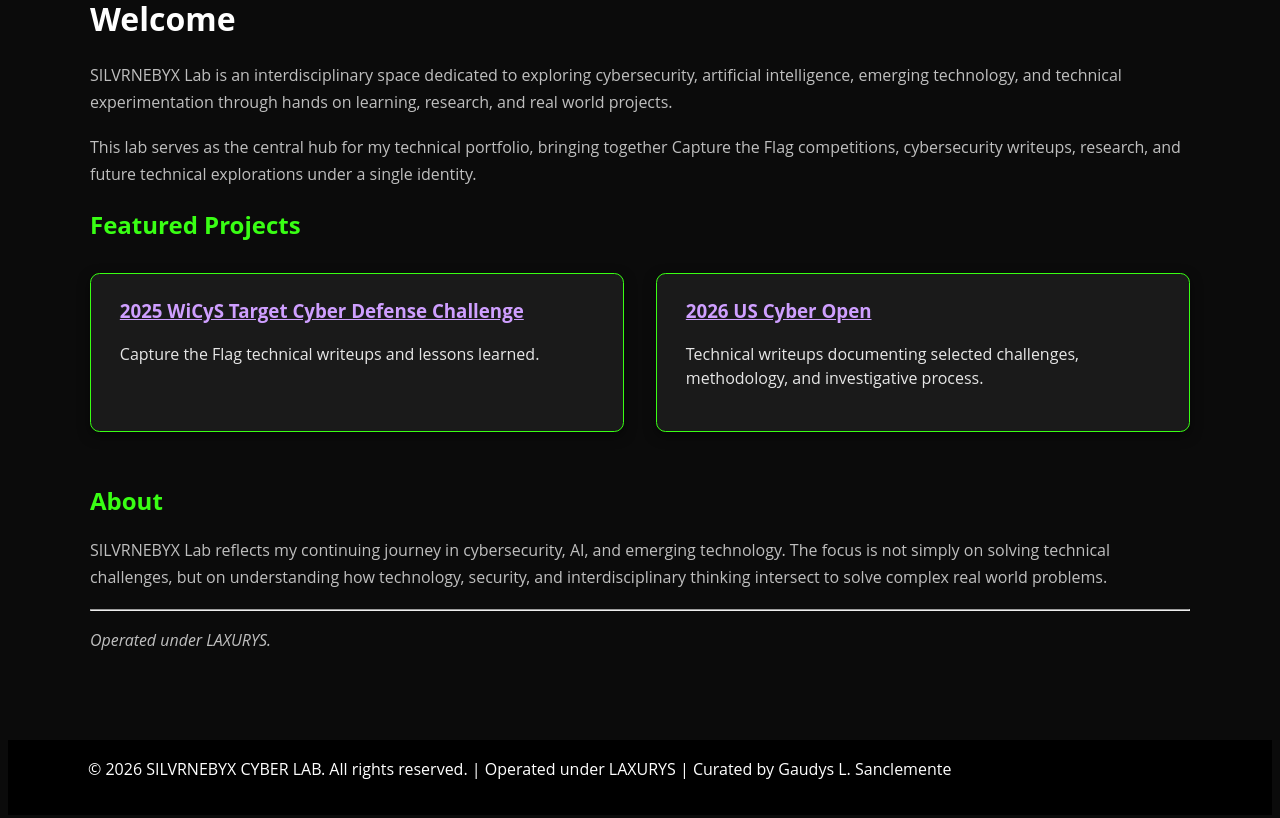
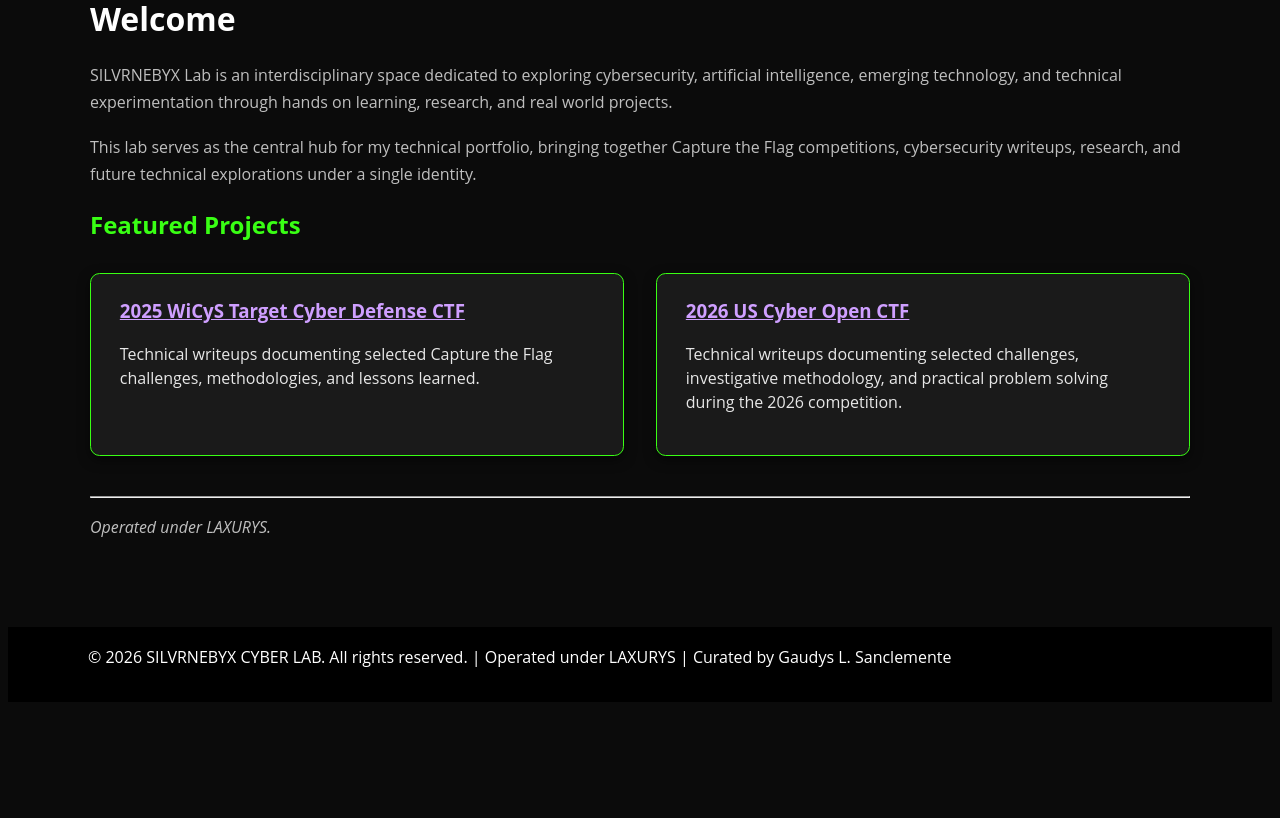
Before and after one commit to glsanclem/silvrnebyxlab, a Jekyll site: the page built from index.md, in a window 1280 px wide and 900 px high, scrolled down 1136 px, cut to the strip 77-895 px from the top of the window. Built offline with Jekyll 4.4.1, drawn with Linux system fonts in a browser that asks for light colours; after the commit the page ends 1923 px from its top, so only the background shows below that; some of the changed text lies outside the part shown.

Commit message:
Update SIVRNEBYX Lab homepage
Updated text and links for cybersecurity challenges and removed the About section.

```diff
--- a/index.md
+++ b/index.md
@@ -3,7 +3,7 @@ layout: default
 title: "SILVRNEBYX Lab"
 hero:
   heading: "SILVRNEBYX Lab"
-  text: "Cybersecurity, Artificial Intelligence, Emerging Technology, and Interdisciplinary Research."
+  text: "Cybersecurity | Artificial Intelligence | Emerging Technology | Technical Research."
 ---
 
 <div style="clear: both;"></div>
@@ -21,21 +21,17 @@ This lab serves as the central hub for my technical portfolio, bringing together
 <div class="challenge-grid">
 
 <div class="challenge-box">
-<h3><a href="#">2025 WiCyS Target Cyber Defense Challenge</a></h3>
-<p>Capture the Flag technical writeups and lessons learned.</p>
+<h3><a href="https://glsanclem.github.io/2025_wicys_target_ctf/">2025 WiCyS Target Cyber Defense CTF</a></h3>
+<p>Technical writeups documenting selected Capture the Flag challenges, methodologies, and lessons learned.</p>
 </div>
 
 <div class="challenge-box">
-<h3><a href="#">2026 US Cyber Open</a></h3>
-<p>Technical writeups documenting selected challenges, methodology, and investigative process.</p>
+<h3><a href="https://glsanclem.github.io/2026-US-Cyber-Open-CTF/">2026 US Cyber Open CTF</a></h3>
+<p>Technical writeups documenting selected challenges, investigative methodology, and practical problem solving during the 2026 competition.</p>
 </div>
 
 </div>
 
-## About
-
-SILVRNEBYX Lab reflects my continuing journey in cybersecurity, AI, and emerging technology. The focus is not simply on solving technical challenges, but on understanding how technology, security, and interdisciplinary thinking intersect to solve complex real world problems.
-
 ---
 
 *Operated under LAXURYS.*
```
